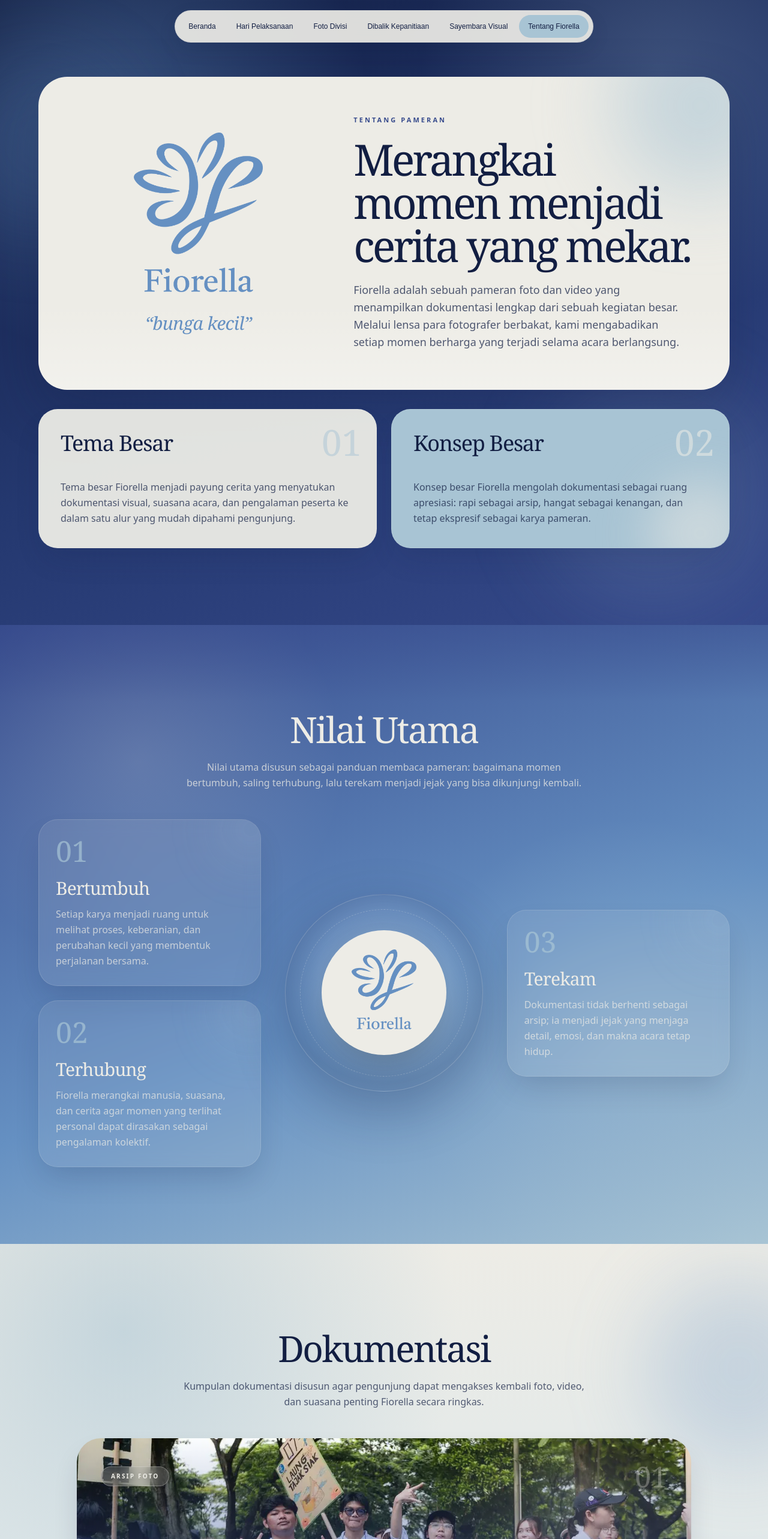
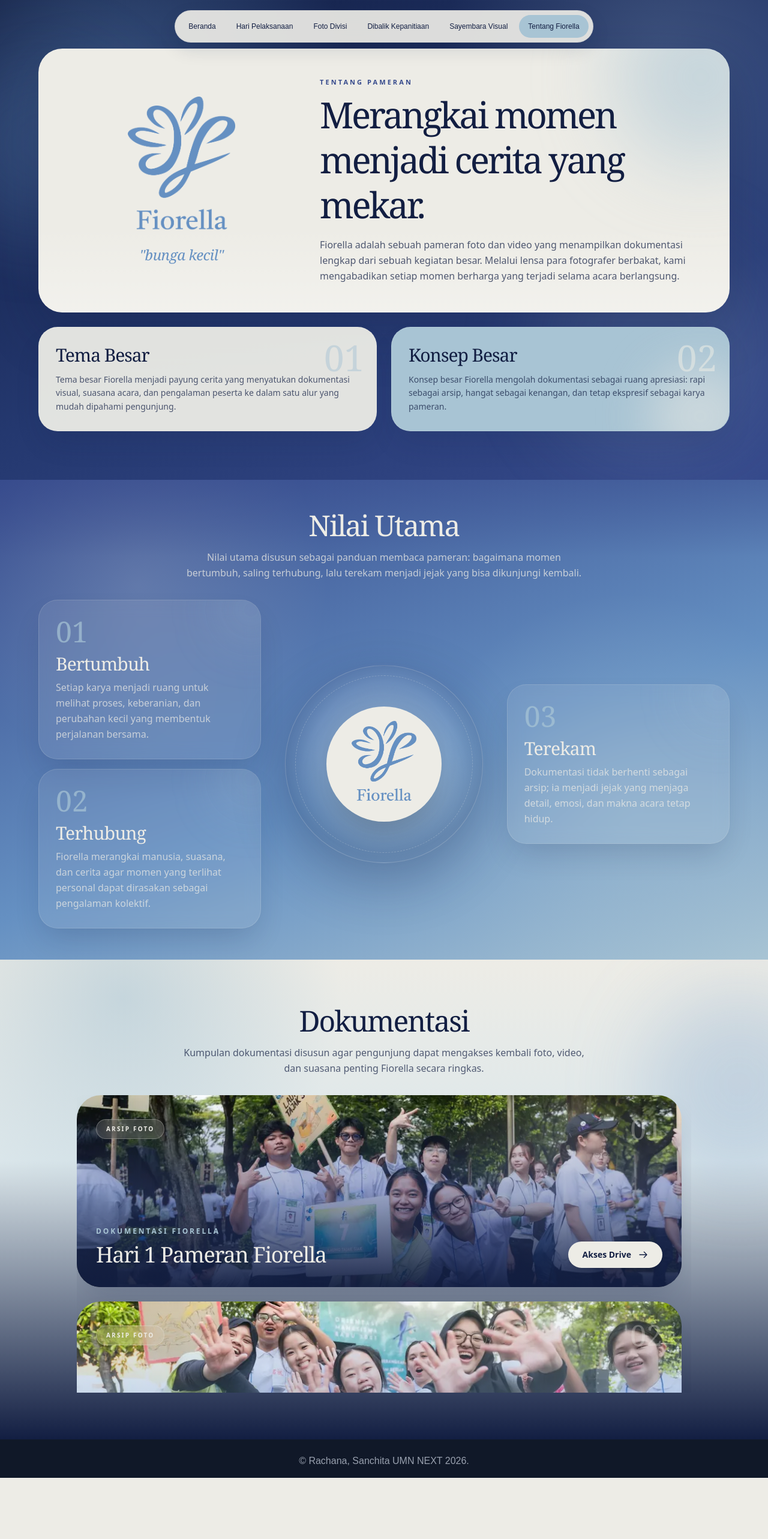
Before and after one commit to gisellavika2-dot/pameran-fiorella, a Next.js app: page /tentang-fiorella in a window 1280 px wide. Shown: the top 2566 px of the page at 60% size. After the commit the page ends 2464 px from the top, so only its background shows below. Built offline with nearby package versions, Linux system fonts and the light colour scheme.

Commit message:
add scroll to section di tentang fiorella dan footer asli

```diff
--- a/src/app/(pages)/tentang-fiorella/page.tsx
+++ b/src/app/(pages)/tentang-fiorella/page.tsx
@@ -68,21 +68,23 @@ const SectionHeader = ({
   description,
   dark = false,
 }: {
-  eyebrow: string;
+  eyebrow?: string;
   title: string;
   description?: string;
   dark?: boolean;
 }) => (
-  <div className="mx-auto mb-12 max-w-3xl text-center">
+  <div className="mx-auto mb-6 max-w-3xl text-center md:mb-8">
+    {eyebrow ? (
       <p
-      className={`mb-4 text-[11px] font-bold uppercase tracking-[0.28em] ${
+        className={`mb-3 text-[11px] font-bold uppercase tracking-[0.28em] ${
           dark ? "text-[#364A8C]" : "text-[#A8C4D4]"
         }`}
       >
         {eyebrow}
       </p>
+    ) : null}
     <h2
-      className={`font-serif text-4xl font-normal leading-none tracking-[-0.04em] md:text-6xl ${
+      className={`font-serif text-3xl font-normal leading-none tracking-[-0.04em] md:text-5xl ${
         dark ? "text-[#121E42]" : "text-[#EDECE6]"
       }`}
     >
@@ -90,7 +92,7 @@ const SectionHeader = ({
     </h2>
     {description ? (
       <p
-        className={`mx-auto mt-5 max-w-2xl text-sm leading-relaxed md:text-base ${
+        className={`mx-auto mt-3 max-w-2xl text-xs leading-relaxed md:mt-4 md:text-base ${
           dark ? "text-[#121E42]/70" : "text-[#EDECE6]/75"
         }`}
       >
@@ -102,63 +104,57 @@ const SectionHeader = ({
 
 const ValueShowcase = () => {
   return (
-    <div className="relative mx-auto grid w-full max-w-6xl items-center gap-6 lg:grid-cols-[1fr_0.85fr_1fr]">
-      {/* Garis tengah di-comment di sini (hilangkan tanda komentar untuk memunculkan kembali) */}
-      {/* <div className="pointer-events-none absolute left-1/2 top-1/2 hidden h-[1px] w-[78%] -translate-x-1/2 -translate-y-1/2 bg-gradient-to-r from-transparent via-[#EDECE6]/30 to-transparent lg:block" /> */}
-
-      {/* 1. Nilai 01 & 02 (Order 1 di Mobile & Desktop) */}
-      <div className="order-1 space-y-6 lg:order-1 lg:pr-4">
+    <div className="relative mx-auto grid w-full max-w-6xl items-center gap-4 lg:grid-cols-[1fr_0.85fr_1fr] lg:gap-6">
+      <div className="order-1 space-y-4 lg:order-1 lg:pr-4">
         {values.slice(0, 2).map((value) => (
           <article
             key={value.number}
-            className="group relative overflow-hidden rounded-[2rem] border border-[#EDECE6]/16 bg-[#EDECE6]/10 p-6 shadow-2xl shadow-[#121E42]/18 backdrop-blur-md transition duration-300 hover:-translate-y-1 hover:bg-[#EDECE6]/15 md:p-7"
+            className="group relative overflow-hidden rounded-[1.5rem] border border-[#EDECE6]/16 bg-[#EDECE6]/10 p-5 shadow-2xl shadow-[#121E42]/18 backdrop-blur-md transition duration-300 hover:-translate-y-1 hover:bg-[#EDECE6]/15 md:rounded-[2rem] md:p-7"
           >
             <div className="absolute -right-10 -top-10 h-28 w-28 rounded-full bg-[#A8C4D4]/20 blur-2xl transition group-hover:bg-[#A8C4D4]/30" />
-            <span className="font-serif text-5xl leading-none text-[#A8C4D4]/70">
+            <span className="font-serif text-4xl leading-none text-[#A8C4D4]/70 md:text-5xl">
               {value.number}
             </span>
-            <h3 className="mt-5 font-serif text-3xl font-normal tracking-[-0.03em] text-[#EDECE6]">
+            <h3 className="mt-3 font-serif text-2xl font-normal tracking-[-0.03em] text-[#EDECE6] md:text-3xl">
               {value.title}
             </h3>
-            <p className="mt-3 text-sm leading-relaxed text-[#EDECE6]/72 md:text-base">
+            <p className="mt-2 text-xs leading-relaxed text-[#EDECE6]/72 md:text-base">
               {value.description}
             </p>
           </article>
         ))}
       </div>
 
-      {/* 2. Nilai 03 & Kesimpulan (Order 2 di Mobile, Order 3 di Desktop) */}
-      <div className="order-2 space-y-6 lg:order-3 lg:pl-4">
+      <div className="order-2 space-y-4 lg:order-3 lg:pl-4">
         {values.slice(2).map((value) => (
           <article
             key={value.number}
-            className="group relative overflow-hidden rounded-[2rem] border border-[#EDECE6]/16 bg-[#EDECE6]/10 p-6 shadow-2xl shadow-[#121E42]/18 backdrop-blur-md transition duration-300 hover:-translate-y-1 hover:bg-[#EDECE6]/15 md:p-7"
+            className="group relative overflow-hidden rounded-[1.5rem] border border-[#EDECE6]/16 bg-[#EDECE6]/10 p-5 shadow-2xl shadow-[#121E42]/18 backdrop-blur-md transition duration-300 hover:-translate-y-1 hover:bg-[#EDECE6]/15 md:rounded-[2rem] md:p-7"
           >
             <div className="absolute -right-10 -top-10 h-28 w-28 rounded-full bg-[#A8C4D4]/20 blur-2xl transition group-hover:bg-[#A8C4D4]/30" />
-            <span className="font-serif text-5xl leading-none text-[#A8C4D4]/70">
+            <span className="font-serif text-4xl leading-none text-[#A8C4D4]/70 md:text-5xl">
               {value.number}
             </span>
-            <h3 className="mt-5 font-serif text-3xl font-normal tracking-[-0.03em] text-[#EDECE6]">
+            <h3 className="mt-3 font-serif text-2xl font-normal tracking-[-0.03em] text-[#EDECE6] md:text-3xl">
               {value.title}
             </h3>
-            <p className="mt-3 text-sm leading-relaxed text-[#EDECE6]/72 md:text-base">
+            <p className="mt-2 text-xs leading-relaxed text-[#EDECE6]/72 md:text-base">
               {value.description}
             </p>
           </article>
         ))}
       </div>
 
-      {/* 3. Logo Fiorella (Order 3 di Mobile / Paling Bawah, Order 2 di Desktop / Tengah) */}
-      <div className="order-3 relative mx-auto flex aspect-square w-full max-w-[360px] items-center justify-center rounded-full border border-[#EDECE6]/20 bg-[radial-gradient(circle_at_50%_42%,rgba(168,196,212,0.32),rgba(237,236,230,0.08)_44%,rgba(18,30,66,0.18)_70%)] p-8 shadow-[0_30px_90px_rgba(18,30,66,0.28)] lg:order-2">
-        <div className="absolute inset-6 rounded-full border border-dashed border-[#EDECE6]/24" />
-        <div className="absolute inset-14 rounded-full bg-[#EDECE6]/12 blur-xl" />
-        <div className="relative grid h-44 w-44 place-items-center rounded-full bg-[#EDECE6] p-8 shadow-2xl md:h-52 md:w-52">
+      <div className="order-3 relative mx-auto flex aspect-square w-full max-w-[260px] items-center justify-center rounded-full border border-[#EDECE6]/20 bg-[radial-gradient(circle_at_50%_42%,rgba(168,196,212,0.32),rgba(237,236,230,0.08)_44%,rgba(18,30,66,0.18)_70%)] p-6 shadow-[0_30px_90px_rgba(18,30,66,0.28)] lg:order-2 md:max-w-[340px]">
+        <div className="absolute inset-4 rounded-full border border-dashed border-[#EDECE6]/24" />
+        <div className="absolute inset-10 rounded-full bg-[#EDECE6]/12 blur-xl" />
+        <div className="relative grid h-32 w-32 place-items-center rounded-full bg-[#EDECE6] p-6 shadow-2xl md:h-48 md:w-48">
           <Image
             src="/logo/Logo_Blue.png"
             alt="Logo Fiorella"
             fill
             sizes="208px"
-            className="object-contain p-8"
+            className="object-contain p-6"
           />
         </div>
       </div>
@@ -179,10 +175,8 @@ const DocumentationCard = ({
   gradient: string;
   index: number;
 }) => (
-  <article
-    className="group relative w-full overflow-hidden rounded-[2rem] shadow-2xl shadow-[#121E42]/20 md:rounded-[2.5rem]"
-  >
-    <div className="relative h-72 w-full md:h-[430px]">
+  <article className="group relative w-full overflow-hidden rounded-[1.5rem] shadow-2xl shadow-[#121E42]/20 md:rounded-[2.5rem]">
+    <div className="relative h-48 w-full md:h-[320px]">
       <Image
         src={image}
         alt={title}
@@ -194,28 +188,28 @@ const DocumentationCard = ({
       <div className="absolute inset-0 bg-[radial-gradient(circle_at_82%_16%,rgba(237,236,230,0.25),transparent_28%)] opacity-70" />
     </div>
 
-    <div className="absolute inset-0 flex flex-col justify-between p-6 md:p-10">
+    <div className="absolute inset-0 flex flex-col justify-between p-5 md:p-8">
       <div className="flex items-center justify-between gap-4">
-        <span className="rounded-full border border-[#EDECE6]/30 bg-[#EDECE6]/14 px-4 py-2 text-[10px] font-bold uppercase tracking-[0.22em] text-[#EDECE6] backdrop-blur-md">
+        <span className="rounded-full border border-[#EDECE6]/30 bg-[#EDECE6]/14 px-3 py-1 text-[9px] font-bold uppercase tracking-[0.22em] text-[#EDECE6] backdrop-blur-md md:px-4 md:py-2 md:text-[10px]">
           {label}
         </span>
-        <span className="font-serif text-5xl leading-none text-[#EDECE6]/30">
+        <span className="font-serif text-3xl leading-none text-[#EDECE6]/30 md:text-5xl">
           0{index + 1}
         </span>
       </div>
 
-      <div className="flex flex-col items-start justify-between gap-5 sm:flex-row sm:items-end">
+      <div className="flex flex-col items-start justify-between gap-3 sm:flex-row sm:items-end">
         <div>
-          <p className="mb-3 text-xs font-bold uppercase tracking-[0.24em] text-[#A8C4D4]">
+          <p className="mb-1 text-[10px] font-bold uppercase tracking-[0.24em] text-[#A8C4D4] md:mb-2 md:text-xs">
             Dokumentasi Fiorella
           </p>
-          <h3 className="max-w-lg font-serif text-3xl font-normal leading-tight tracking-[-0.035em] text-[#EDECE6] md:text-5xl">
+          <h3 className="max-w-lg font-serif text-xl font-normal leading-tight tracking-[-0.035em] text-[#EDECE6] md:text-4xl">
             {title}
           </h3>
         </div>
         <Link
           href="#"
-          className="inline-flex shrink-0 items-center gap-3 rounded-full bg-[#EDECE6] px-5 py-3 text-sm font-bold text-[#121E42] shadow-lg transition duration-300 hover:-translate-y-1 hover:bg-white md:px-6"
+          className="inline-flex shrink-0 items-center gap-2 rounded-full bg-[#EDECE6] px-4 py-2 text-xs font-bold text-[#121E42] shadow-lg transition duration-300 hover:-translate-y-1 hover:bg-white md:gap-3 md:px-6 md:py-3 md:text-sm"
         >
           Akses Drive
           <ArrowIcon />
@@ -227,19 +221,24 @@ const DocumentationCard = ({
 
 export default function TentangFiorellaPage() {
   return (
-    <main className="relative min-h-screen overflow-hidden bg-[#121E42] font-sans text-[#EDECE6]">
-      <section className="relative overflow-hidden bg-[radial-gradient(circle_at_16%_18%,rgba(101,144,194,0.42),transparent_30%),radial-gradient(circle_at_86%_12%,rgba(168,196,212,0.22),transparent_28%),linear-gradient(155deg,#121E42_0%,#24386F_52%,#364A8C_100%)] px-4 py-24 md:px-8 md:py-32">
+    // NOTE: h-screen, overflow-y-scroll, snap-y, snap-mandatory, dan scroll-smooth
+    // DIHAPUS dari sini. Snap-scroll sekarang dikontrol secara global lewat
+    // `html` di globals.css, supaya Footer (yang dirender di layout.tsx, di luar
+    // <main> ini) ikut dalam scroll track yang sama dan bisa ke-scroll dengan benar.
+    <main className="relative w-full bg-[#121E42] font-sans text-[#EDECE6]">
+      {/* SECTION 1: Tentang Pameran, Tema Besar, Konsep Besar */}
+      <section className="relative flex h-screen w-full snap-start snap-always flex-col justify-center overflow-hidden bg-[radial-gradient(circle_at_16%_18%,rgba(101,144,194,0.42),transparent_30%),radial-gradient(circle_at_86%_12%,rgba(168,196,212,0.22),transparent_28%),linear-gradient(155deg,#121E42_0%,#24386F_52%,#364A8C_100%)] px-4 py-8 md:px-8">
         <div className="pointer-events-none absolute -left-20 top-24 h-72 w-72 rounded-full bg-[#6590C2]/18 blur-3xl" />
         <div className="pointer-events-none absolute bottom-8 right-0 h-96 w-96 rounded-full bg-[#A8C4D4]/14 blur-3xl" />
 
-        <div className="relative z-10 mx-auto max-w-6xl space-y-8">
-          <div className="relative overflow-hidden rounded-[2rem] bg-[#EDECE6] p-8 text-[#121E42] shadow-[0_30px_90px_rgba(18,30,66,0.28)] md:rounded-[3rem] md:p-14 lg:p-16">
+        <div className="relative z-10 mx-auto w-full max-w-6xl space-y-4 md:space-y-6">
+          <div className="relative overflow-hidden rounded-[1.5rem] bg-[#EDECE6] p-6 text-[#121E42] shadow-[0_30px_90px_rgba(18,30,66,0.28)] md:rounded-[2.5rem] md:p-10 lg:p-12">
             <div className="absolute -right-24 -top-24 h-72 w-72 rounded-full bg-[#A8C4D4]/55 blur-3xl" />
             <div className="absolute bottom-0 left-0 h-36 w-full bg-gradient-to-t from-white/28 to-transparent" />
 
-            <div className="relative grid items-center gap-10 lg:grid-cols-[0.72fr_1fr] lg:gap-14">
-              <div className="mx-auto flex w-full max-w-sm flex-col items-center text-center">
-                <div className="relative mb-3 aspect-[4/3] w-full max-w-[400px]">
+            <div className="relative grid items-center gap-6 lg:grid-cols-[0.6fr_1fr] lg:gap-10">
+              <div className="mx-auto flex w-full max-w-xs flex-col items-center text-center">
+                <div className="relative mb-2 aspect-[4/3] w-full max-w-[280px] md:max-w-[340px]">
                   <Image
                     src="/logo/Logo_Blue.png"
                     alt="Fiorella Logo"
@@ -249,49 +248,47 @@ export default function TentangFiorellaPage() {
                     className="object-contain"
                   />
                 </div>
-                <p className="font-serif text-2xl italic tracking-[-0.02em] text-[#6590C2] md:text-3xl">
-                  “bunga kecil”
+                <p className="font-serif text-xl italic tracking-[-0.02em] text-[#6590C2] md:text-2xl">
+                  "bunga kecil"
                 </p>
               </div>
 
               <div className="relative">
-                <p className="mb-5 text-[11px] font-bold uppercase tracking-[0.28em] text-[#364A8C]">
+                <p className="mb-2 text-[10px] font-bold uppercase tracking-[0.28em] text-[#364A8C] md:text-[11px]">
                   Tentang Pameran
                 </p>
-                <h1 className="font-serif text-5xl font-normal leading-none tracking-[-0.055em] text-[#121E42] md:text-7xl">
+                <h1 className="font-serif text-3xl font-normal leading-tight tracking-[-0.055em] text-[#121E42] md:text-6xl">
                   Merangkai momen menjadi cerita yang mekar.
                 </h1>
-                <p className="mt-6 max-w-2xl text-base leading-relaxed text-[#121E42]/72 md:text-lg">
+                <p className="mt-3 max-w-2xl text-xs leading-relaxed text-[#121E42]/72 md:mt-4 md:text-base">
                   Fiorella adalah sebuah pameran foto dan video yang menampilkan dokumentasi lengkap dari sebuah kegiatan besar. Melalui lensa para fotografer berbakat, kami mengabadikan setiap momen berharga yang terjadi selama acara berlangsung.
                 </p>
               </div>
             </div>
           </div>
 
-          <div className="grid grid-cols-1 gap-6 md:grid-cols-2">
-            <article className="group relative overflow-hidden rounded-[2rem] border border-[#EDECE6]/16 bg-[#EDECE6]/95 p-7 text-[#121E42] shadow-2xl shadow-[#121E42]/16 transition duration-300 hover:-translate-y-1 md:p-9">
-              <div className="absolute right-6 top-6 font-serif text-6xl leading-none text-[#A8C4D4]/50">
+          <div className="grid grid-cols-1 gap-4 md:grid-cols-2 md:gap-6">
+            <article className="group relative overflow-hidden rounded-[1.5rem] border border-[#EDECE6]/16 bg-[#EDECE6]/95 p-5 text-[#121E42] shadow-2xl shadow-[#121E42]/16 transition duration-300 hover:-translate-y-1 md:rounded-[2rem] md:p-7">
+              <div className="absolute right-5 top-5 font-serif text-4xl leading-none text-[#A8C4D4]/50 md:text-6xl">
                 01
               </div>
-              <h2 className="font-serif text-3xl font-normal tracking-[-0.035em] text-[#121E42] md:text-4xl">
+              <h2 className="font-serif text-2xl font-normal tracking-[-0.035em] text-[#121E42] md:text-3xl">
                 Tema Besar
               </h2>
-              <br></br>
-              <p className="mt-4 text-sm leading-relaxed text-[#121E42]/72 md:text-base">
+              <p className="mt-2 text-xs leading-relaxed text-[#121E42]/72 md:mt-3 md:text-sm">
                 Tema besar Fiorella menjadi payung cerita yang menyatukan dokumentasi visual, suasana acara, dan pengalaman peserta ke dalam satu alur yang mudah dipahami pengunjung.
               </p>
             </article>
 
-            <article className="group relative overflow-hidden rounded-[2rem] border border-[#EDECE6]/16 bg-[#A8C4D4] p-7 text-[#121E42] shadow-2xl shadow-[#121E42]/16 transition duration-300 hover:-translate-y-1 md:p-9">
+            <article className="group relative overflow-hidden rounded-[1.5rem] border border-[#EDECE6]/16 bg-[#A8C4D4] p-5 text-[#121E42] shadow-2xl shadow-[#121E42]/16 transition duration-300 hover:-translate-y-1 md:rounded-[2rem] md:p-7">
               <div className="absolute -bottom-16 -right-10 h-44 w-44 rounded-full bg-[#EDECE6]/50 blur-2xl" />
-              <div className="absolute right-6 top-6 font-serif text-6xl leading-none text-[#EDECE6]/55">
+              <div className="absolute right-5 top-5 font-serif text-4xl leading-none text-[#EDECE6]/55 md:text-6xl">
                 02
               </div>
-              <h2 className="font-serif text-3xl font-normal tracking-[-0.035em] text-[#121E42] md:text-4xl">
+              <h2 className="font-serif text-2xl font-normal tracking-[-0.035em] text-[#121E42] md:text-3xl">
                 Konsep Besar
               </h2>
-              <br></br>
-              <p className="relative mt-4 text-sm leading-relaxed text-[#121E42]/72 md:text-base">
+              <p className="relative mt-2 text-xs leading-relaxed text-[#121E42]/72 md:mt-3 md:text-sm">
                 Konsep besar Fiorella mengolah dokumentasi sebagai ruang apresiasi: rapi sebagai arsip, hangat sebagai kenangan, dan tetap ekspresif sebagai karya pameran.
               </p>
             </article>
@@ -299,11 +296,11 @@ export default function TentangFiorellaPage() {
         </div>
       </section>
 
-      <section className="relative overflow-hidden bg-[radial-gradient(circle_at_18%_22%,rgba(237,236,230,0.16),transparent_26%),radial-gradient(circle_at_82%_68%,rgba(168,196,212,0.34),transparent_30%),linear-gradient(160deg,#364A8C_0%,#6590C2_58%,#A8C4D4_100%)] px-4 py-24 md:px-8 md:py-32">
+      {/* SECTION 2: Nilai Utama */}
+      <section className="relative flex h-screen w-full snap-start snap-always flex-col justify-center overflow-hidden bg-[radial-gradient(circle_at_18%_22%,rgba(237,236,230,0.16),transparent_26%),radial-gradient(circle_at_82%_68%,rgba(168,196,212,0.34),transparent_30%),linear-gradient(160deg,#364A8C_0%,#6590C2_58%,#A8C4D4_100%)] px-4 py-8 md:px-8">
         <div className="pointer-events-none absolute inset-x-0 top-0 h-32 bg-gradient-to-b from-[#364A8C]/45 to-transparent" />
-        <div className="relative z-10 mx-auto max-w-6xl">
+        <div className="relative z-10 mx-auto w-full max-w-6xl">
           <SectionHeader
-            eyebrow=""
             title="Nilai Utama"
             description="Nilai utama disusun sebagai panduan membaca pameran: bagaimana momen bertumbuh, saling terhubung, lalu terekam menjadi jejak yang bisa dikunjungi kembali."
           />
@@ -312,17 +309,18 @@ export default function TentangFiorellaPage() {
         </div>
       </section>
 
-      <section className="relative overflow-hidden bg-[radial-gradient(circle_at_16%_8%,rgba(168,196,212,0.55),transparent_28%),linear-gradient(180deg,#EDECE6_0%,#DCE7EB_42%,#121E42_100%)] px-4 py-24 md:px-8 md:py-32">
+      {/* SECTION 3: Dokumentasi (dengan Internal Scrollable List) */}
+      <section className="relative flex h-screen w-full snap-start snap-always flex-col justify-center overflow-hidden bg-[radial-gradient(circle_at_16%_8%,rgba(168,196,212,0.55),transparent_28%),linear-gradient(180deg,#EDECE6_0%,#DCE7EB_42%,#121E42_100%)] px-4 py-8 md:px-8">
         <div className="pointer-events-none absolute -right-28 top-12 h-80 w-80 rounded-full bg-[#6590C2]/25 blur-3xl" />
-        <div className="relative z-10 mx-auto max-w-5xl">
+        <div className="relative z-10 mx-auto flex h-full max-h-[85vh] w-full max-w-5xl flex-col justify-center">
           <SectionHeader
-            eyebrow=""
             title="Dokumentasi"
             description="Kumpulan dokumentasi disusun agar pengunjung dapat mengakses kembali foto, video, dan suasana penting Fiorella secara ringkas."
             dark
           />
 
-          <div className="space-y-8 md:space-y-10">
+          {/* Container Scrollable Internal */}
+          <div className="max-h-[58vh] overflow-y-auto pr-2 md:max-h-[62vh] md:pr-4 space-y-4 md:space-y-6 [scrollbar-width:thin] [scrollbar-color:rgba(18,30,66,0.3)_transparent]">
             {documentationCards.map((card, index) => (
               <DocumentationCard
                 key={card.title}
--- a/src/components/layout/Footer.tsx
+++ b/src/components/layout/Footer.tsx
@@ -6,58 +6,58 @@ export default function Footer() {
 
   return (
     <footer className="bg-gray-900 text-white">
-      <div className="max-w-7xl mx-auto px-4 sm:px-6 lg:px-8 py-12">
-        <div className="grid grid-cols-1 md:grid-cols-3 gap-8 mb-8">
+      <div className="py-4 text-center">
+        <div className="text-sm text-gray-400">
           {/* About */}
-          <div>
+          {/* <div>
             <h3 className="font-bold text-lg mb-4">{SITE_NAME}</h3>
             <p className="text-gray-400">
               Pameran foto dan video dari sebuah kegiatan yang menampilkan karya
               terbaik dari berbagai divisi.
             </p>
-          </div>
+          </div> */}
 
           {/* Links */}
           <div>
-            <h3 className="font-bold text-lg mb-4">Menu</h3>
+            {/* <h3 className="font-bold text-lg mb-4">Menu</h3> */}
             <ul className="space-y-2 text-gray-400">
               <li>
-                <Link href="/" className="hover:text-white transition-colors">
+                {/* <Link href="/" className="hover:text-white transition-colors">
                   Home
-                </Link>
+                </Link> */}
               </li>
               <li>
-                <Link
+                {/* <Link
                   href="/hari-pelaksanaan"
                   className="hover:text-white transition-colors"
                 >
                   Hari Pelaksanaan
-                </Link>
+                </Link> */}
               </li>
               <li>
-                <Link
+                {/* <Link
                   href="/tentang-fiorella"
                   className="hover:text-white transition-colors"
                 >
                   Tentang Fiorella
-                </Link>
+                </Link> */}
               </li>
             </ul>
           </div>
 
           {/* Contact */}
           <div>
-            <h3 className="font-bold text-lg mb-4">Kontak</h3>
-            <p className="text-gray-400">Email: info@fiorella.com</p>
-            <p className="text-gray-400">
+            {/* <h3 className="font-bold text-lg mb-4">Kontak</h3>
+            <p className="text-gray-400">Email: info@fiorella.com</p> */}
+            {/* <p className="text-gray-400">
               Ikuti media sosial kami untuk update terbaru
-            </p>
+            </p> */}
           </div>
         </div>
 
-        <div className="border-t border-gray-800 pt-8 text-center text-gray-400">
+        <div className="text-center text-gray-400">
           <p>
-            &copy; {currentYear} {SITE_NAME}. Semua hak dilindungi.
+            &copy; Rachana, Sanchita UMN NEXT 2026.
           </p>
         </div>
       </div>
```
Also changed, not shown: src/app/globals.css. Lines whose indentation alone changed are shown as unchanged.
